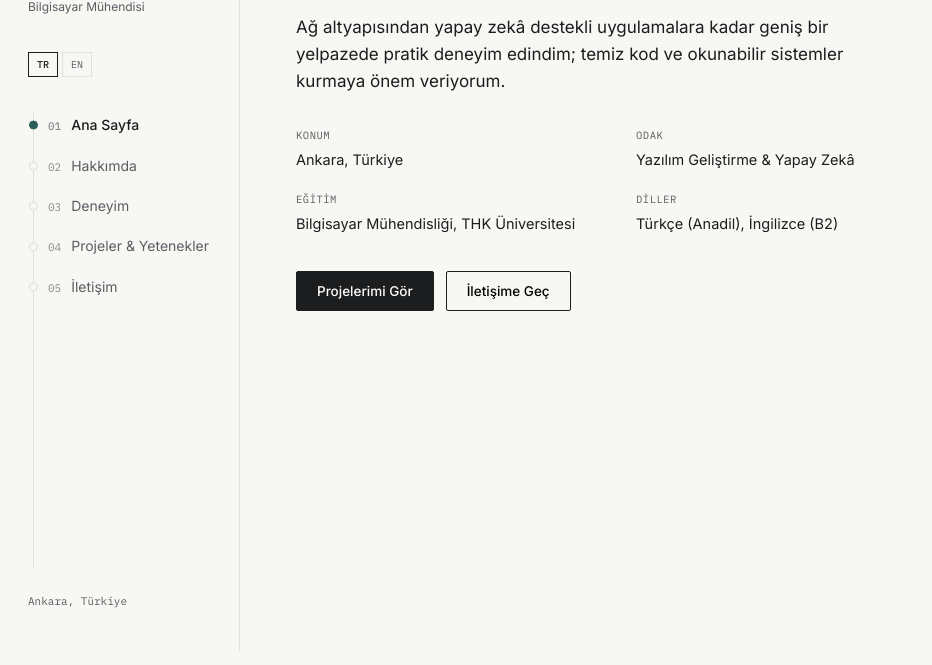
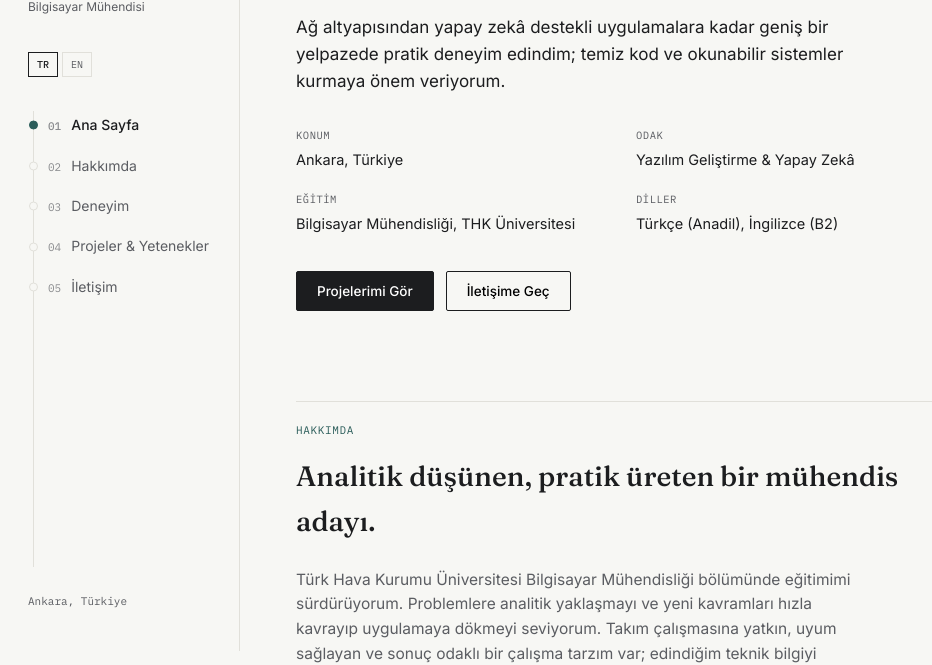
Before and after one commit to EmreGuezel/Portfolio, a plain HTML site: page index.html in a window 1280 px wide. Shown: the part 149-814 px from the top of the page, without its empty margins (0-932 px from the left). Drawn offline with Linux system fonts and the light colour scheme.

Commit message:
some changes are made...2

```diff
--- a/index.html
+++ b/index.html
@@ -159,12 +159,17 @@
     max-width:760px;
     padding:64px 56px 120px;
   }
-  .page{ display:none; }
-  .page.active{ display:block; animation:rise .4s ease; }
-  @keyframes rise{
-    from{ opacity:0; transform:translateY(8px); }
-    to{ opacity:1; transform:translateY(0); }
+  .page{
+    display:block;
+    opacity:0;
+    transform:translateY(28px);
+    transition:opacity .7s cubic-bezier(.2,.7,.3,1), transform .7s cubic-bezier(.2,.7,.3,1);
+    padding-bottom:90px;
+    margin-bottom:20px;
+    border-bottom:1px solid var(--line);
   }
+  .page:last-child{ border-bottom:none; padding-bottom:0; margin-bottom:0; }
+  .page.in-view{ opacity:1; transform:translateY(0); }
 
   .eyebrow{
     font-family:var(--mono);
@@ -367,6 +372,7 @@
     }
     .mobile-nav button.active{ border-color:var(--ink); color:var(--ink); background:var(--accent-soft); }
     main{ padding:32px 20px 80px; max-width:100%; }
+    .page{ scroll-margin-top:96px; }
     h1{ font-size:30px; }
     h2{ font-size:23px; }
     .lead{ font-size:16px; }
@@ -775,14 +781,8 @@
   });
 
   function goTo(page){
-    document.querySelectorAll('.page').forEach(p => p.classList.remove('active'));
-    document.getElementById('page-' + page).classList.add('active');
-
-    document.querySelectorAll('.rail-item').forEach(i => i.classList.toggle('active', i.dataset.page === page));
-    document.querySelectorAll('.mobile-nav button').forEach(b => b.classList.toggle('active', b.dataset.page === page));
-
-    document.querySelector('main').scrollTo(0,0);
-    window.scrollTo(0,0);
+    const target = document.getElementById('page-' + page);
+    if(target) target.scrollIntoView({ behavior:'smooth', block:'start' });
   }
 
   document.querySelectorAll('.rail-item').forEach(item => {
@@ -792,6 +792,29 @@
     btn.addEventListener('click', () => goTo(btn.dataset.page));
   });
 
+  // Reveal each page section with a fade/rise as it scrolls into view
+  const revealObserver = new IntersectionObserver((entries) => {
+    entries.forEach(entry => {
+      if(entry.isIntersecting){
+        entry.target.classList.add('in-view');
+        revealObserver.unobserve(entry.target);
+      }
+    });
+  }, { threshold: 0.12 });
+  document.querySelectorAll('.page').forEach(p => revealObserver.observe(p));
+
+  // Highlight the nav item matching whichever section is centered in view
+  const spyObserver = new IntersectionObserver((entries) => {
+    entries.forEach(entry => {
+      if(entry.isIntersecting){
+        const page = entry.target.id.replace('page-', '');
+        document.querySelectorAll('.rail-item').forEach(i => i.classList.toggle('active', i.dataset.page === page));
+        document.querySelectorAll('.mobile-nav button').forEach(b => b.classList.toggle('active', b.dataset.page === page));
+      }
+    });
+  }, { threshold: 0.5, rootMargin: '-35% 0px -35% 0px' });
+  document.querySelectorAll('.page').forEach(p => spyObserver.observe(p));
+
   const savedLanguage = localStorage.getItem('portfolio-language') || 'tr';
   if(savedLanguage === 'en') setLanguage('en');
 </script>
```
